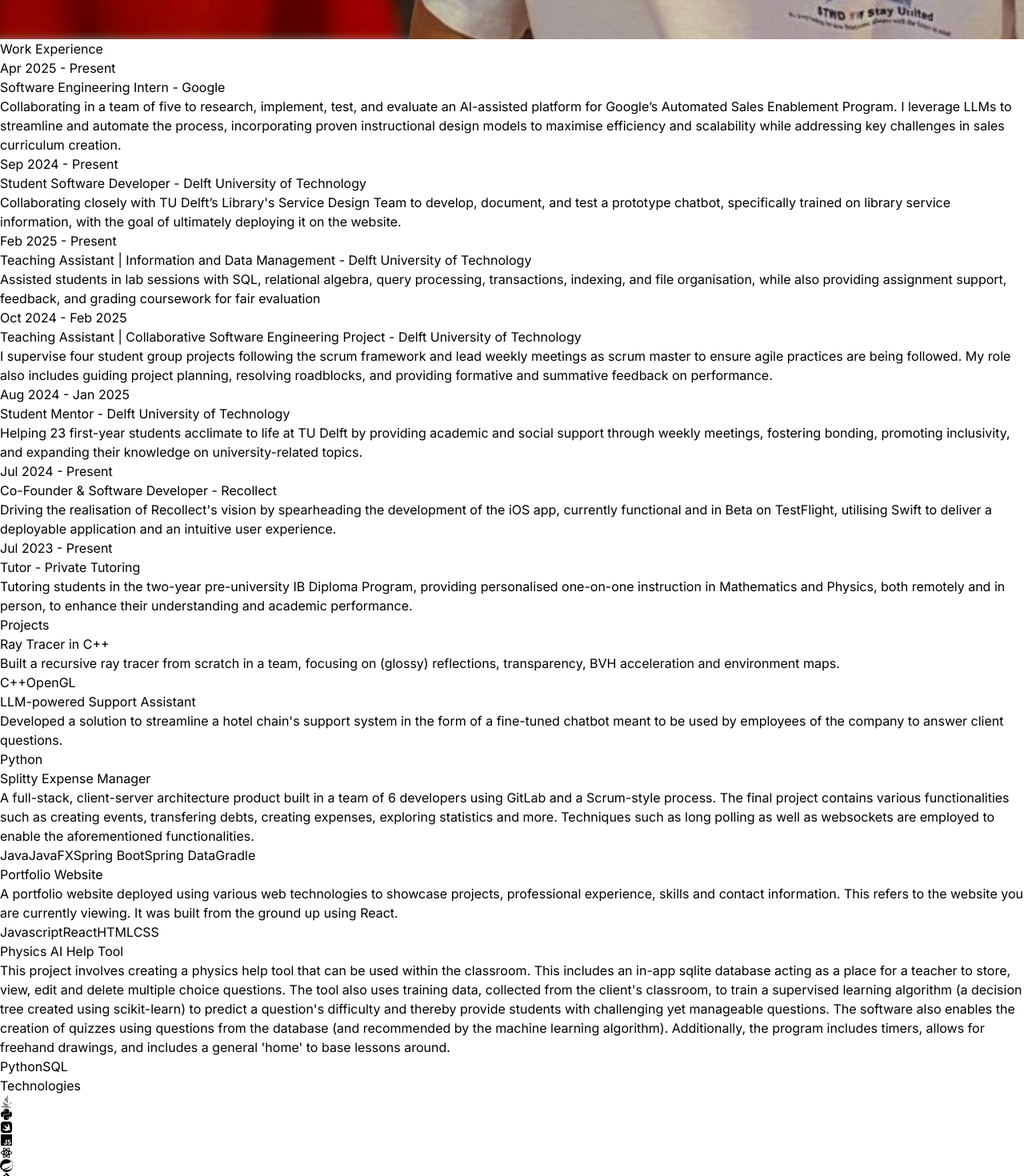
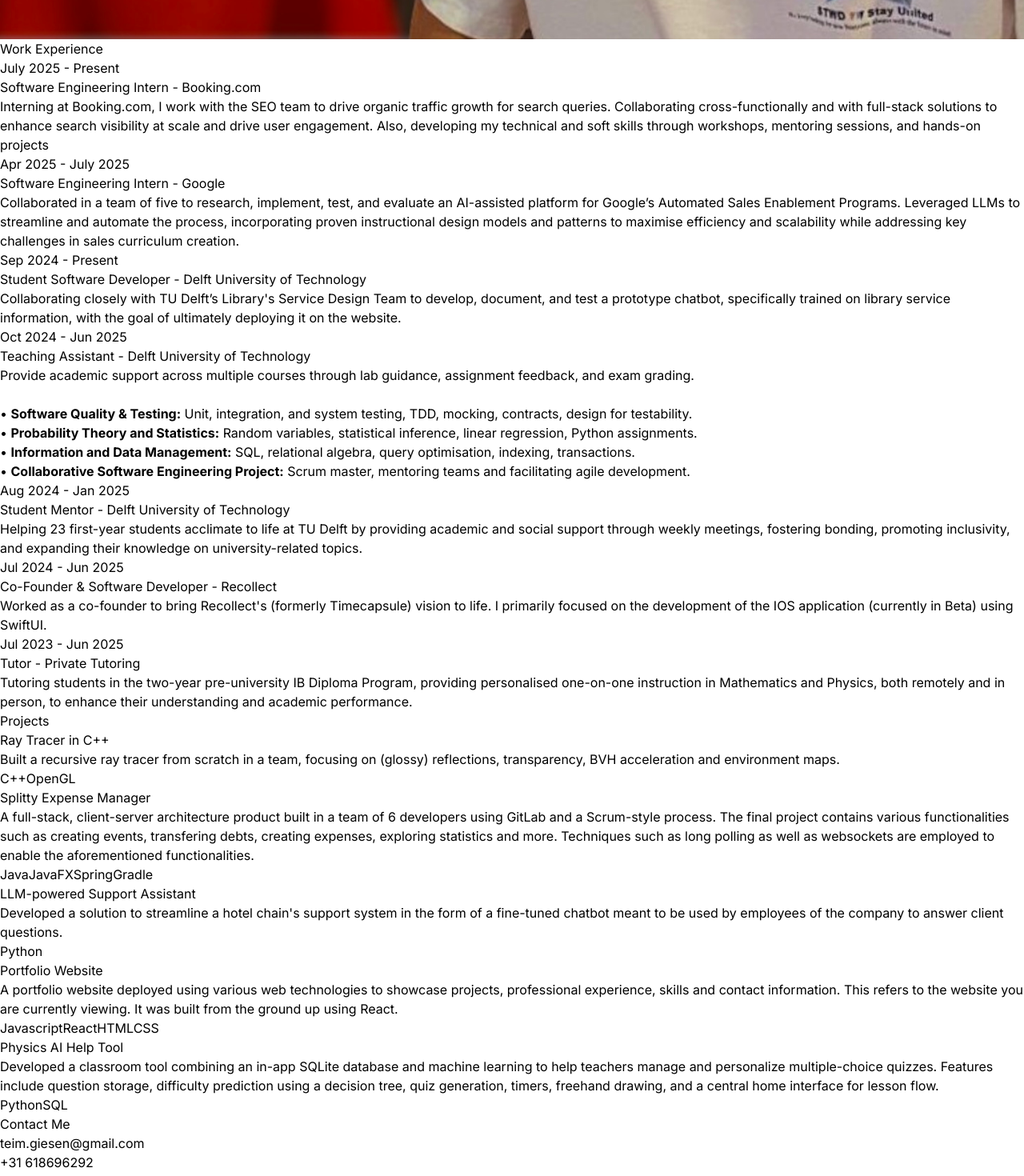
Before and after one commit to teimg/portfolio-site, a React (Vite) app: page / in a window 1280 px wide. Shown: the part 1330-2800 px from the top of the page at 80% size. Built offline with nearby package versions, Linux system fonts and the light colour scheme.

Commit message:
Updated Experiences

```diff
--- a/src/App.jsx
+++ b/src/App.jsx
@@ -1,10 +1,8 @@
 import Navbar from "./Components/Navbar";
 import Hero from "./Components/Hero"
-import Technologies from "./Components/Technologies";
 import Experience from "./Components/Experience";
 import Projects from "./Components/Projects";
 import Contact from "./Components/Contact";
-import Certificates from "./Components/Certificates";
 
 import { Analytics } from '@vercel/analytics/react';
 
@@ -19,8 +17,6 @@
         <Hero />
         <Experience />
         <Projects />
-        <Technologies />
-        <Certificates />
         <Contact />
         <Analytics />
       </div>
--- a/src/Components/Experience.jsx
+++ b/src/Components/Experience.jsx
@@ -31,9 +31,10 @@
                            {experience.company}
                         </a>
                     </h5>
-                    <p className="mb-4 text-neutral-300">
-                        {experience.description}
-                    </p>
+                    <p
+                        className="mb-4 text-neutral-300"
+                        dangerouslySetInnerHTML={{ __html: experience.description }}
+                    />
                 </motion.div>
             </div>
             ))}
--- a/src/Components/Hero.jsx
+++ b/src/Components/Hero.jsx
@@ -18,7 +18,7 @@
                     initial = {{x: -100, opacity: 0}}
                     animate = {{x: 0, opacity: 1}}
                     transition={{duration: 0.5, delay: 0.75}}>
-                        Computer Science and Engineering Honours student at Delft's University of Technology
+                        SWE Intern at Booking.com | CS and Engineering Honours student at Delft's University of Technology
                     </motion.span>
                     <motion.p className="my-2 max-w-xl py-6 font-light tracking-tighter"
                     initial = {{x: -100, opacity: 0}}
--- a/src/Components/Technologies.jsx
+++ /dev/null
@@ -1,47 +0,0 @@
-import { RiReactjsLine } from "react-icons/ri";
-import { FaPython } from "react-icons/fa";
-import { FaJava } from "react-icons/fa";
-import { IoLogoJavascript } from "react-icons/io5";
-import { FaSwift } from "react-icons/fa";
-import { SiSpring } from "react-icons/si";
-import { FaGitAlt } from "react-icons/fa";
-import {motion} from "framer-motion"
-
-const Technologies = () => {
-  return (
-    <div className="border-b border-neutral-800 pb-24">
-      <motion.h2 className="my-20 text-center text-3xl"
-      whileInView={{opacity: 1, y: 0}}
-      initial={{opacity:0, y: -100}}
-      transition={{duration: 0.5}}>Technologies</motion.h2>
-      <motion.div className="flex border-neutral-800 flex-wrap items-center justify-center gap-4"
-      whileInView={{opacity: 1, x: 0}}
-      initial={{opacity:0, x: -100}}
-      transition={{duration: 1}}>
-        <div className="rounded-2xl border-4 border-neutral-800 p-4 bg-neutral-100">
-          <FaJava className="text-7xl text-blue-400" />
-        </div>
-        <div className="rounded-2xl border-4 border-neutral-800 p-4 bg-neutral-100">
-          <FaPython className="text-7xl text-yellow-300" />
-        </div>
-        <div className="rounded-2xl border-4 border-neutral-800 p-4 bg-neutral-100">
-          <FaSwift className="text-7xl text-orange-400" />
-        </div>
-        <div className="rounded-2xl border-4 border-neutral-800 p-4 bg-neutral-100">
-          <IoLogoJavascript className="text-7xl text-yellow-400" />
-        </div>
-        <div className="rounded-2xl border-4 border-neutral-800 p-4 bg-neutral-100">
-          <RiReactjsLine className="text-7xl text-cyan-400" />
-        </div>
-        <div className="rounded-2xl border-4 border-neutral-800 p-4 bg-neutral-100">
-          <SiSpring className="text-7xl text-green-400" />
-        </div>
-        <div className="rounded-2xl border-4 border-neutral-800 p-4 bg-neutral-100">
-          <FaGitAlt className="text-7xl text-orange-800" />
-        </div>
-      </motion.div>
-    </div>
-  );
-};
-
-export default Technologies;
--- a/src/constants/index.js
+++ b/src/constants/index.js
@@ -7,10 +7,18 @@
 
 export const EXPERIENCES = [
   {
-    year: "Apr 2025 - Present",
+    year: "July 2025 - Present",
+    role: "Software Engineering Intern",
+    company: " Booking.com",
+    description: `Interning at Booking.com, I work with the SEO team to drive organic traffic growth for search queries. Collaborating cross-functionally and with full-stack solutions to enhance search visibility at scale and drive user engagement. Also, developing my technical and soft skills through workshops, mentoring sessions, and hands-on projects`,
+    technologies: ["Javascript", "React.js", "Next.js", "mongoDB"],
+    companyLink: "https://www.linkedin.com/company/booking.com"
+  },
+  {
+    year: "Apr 2025 - July 2025",
     role: "Software Engineering Intern",
     company: " Google",
-    description: `Collaborating in a team of five to research, implement, test, and evaluate an AI-assisted platform for Google’s Automated Sales Enablement Program. I leverage LLMs to streamline and automate the process, incorporating proven instructional design models to maximise efficiency and scalability while addressing key challenges in sales curriculum creation.`,
+    description: `Collaborated in a team of five to research, implement, test, and evaluate an AI-assisted platform for Google’s Automated Sales Enablement Programs. Leveraged LLMs to streamline and automate the process, incorporating proven instructional design models and patterns to maximise efficiency and scalability while addressing key challenges in sales curriculum creation.`,
     technologies: ["Javascript", "React.js", "Next.js", "mongoDB"],
     companyLink: "https://www.linkedin.com/company/google/"
   },
@@ -23,18 +31,14 @@
     companyLink: "https://www.linkedin.com/school/tudelft/"
   },
   {
-    year: "Feb 2025 - Present",
-    role: "Teaching Assistant | Information and Data Management",
+    year: "Oct 2024 - Jun 2025",
+    role: "Teaching Assistant",
     company: " Delft University of Technology",
-    description: `Assisted students in lab sessions with SQL, relational algebra, query processing, transactions, indexing, and file organisation, while also providing assignment support, feedback, and grading coursework for fair evaluation`,
-    technologies: ["Javascript", "React.js", "Next.js", "mongoDB"],
-    companyLink: "https://www.linkedin.com/school/tudelft/"
-  },
-  {
-    year: "Oct 2024 - Feb 2025",
-    role: "Teaching Assistant | Collaborative Software Engineering Project",
-    company: " Delft University of Technology",
-    description: `I supervise four student group projects following the scrum framework and lead weekly meetings as scrum master to ensure agile practices are being followed. My role also includes guiding project planning, resolving roadblocks, and providing formative and summative feedback on performance.`,
+    description: `Provide academic support across multiple courses through lab guidance, assignment feedback, and exam grading.<br /><br />
+  • <strong>Software Quality & Testing:</strong> Unit, integration, and system testing, TDD, mocking, contracts, design for testability.<br />
+  • <strong>Probability Theory and Statistics:</strong> Random variables, statistical inference, linear regression, Python assignments.<br />
+  • <strong>Information and Data Management:</strong> SQL, relational algebra, query optimisation, indexing, transactions.<br />
+  • <strong>Collaborative Software Engineering Project:</strong> Scrum master, mentoring teams and facilitating agile development.`,
     technologies: ["Javascript", "React.js", "Next.js", "mongoDB"],
     companyLink: "https://www.linkedin.com/school/tudelft/"
   },
@@ -47,15 +51,15 @@
     companyLink: "https://www.linkedin.com/school/tudelft/"
   },
   {
-    year: "Jul 2024 - Present",
+    year: "Jul 2024 - Jun 2025",
     role: "Co-Founder & Software Developer",
     company: " Recollect",
-    description: `Driving the realisation of Recollect's vision by spearheading the development of the iOS app, currently functional and in Beta on TestFlight, utilising Swift to deliver a deployable application and an intuitive user experience.`,
+    description: `Worked as a co-founder to bring Recollect's (formerly Timecapsule) vision to life. I primarily focused on the development of the IOS application (currently in Beta) using SwiftUI.`,
     technologies: ["Python", "Svelte", "Three.js", "Postgres"],
     companyLink: "https://www.linkedin.com/company/timecapsule024"
   },
   {
-    year: "Jul 2023 - Present",
+    year: "Jul 2023 - Jun 2025",
     role: "Tutor",
     company: " Private Tutoring",
     description: `Tutoring students in the two-year pre-university IB Diploma Program, providing personalised one-on-one instruction in Mathematics and Physics, both remotely and in person, to enhance their understanding and academic performance.`,
@@ -73,18 +77,18 @@
     technologies: ["C++", "OpenGL"]
   },
   {
+    title: "Splitty Expense Manager",
+    image: project1,
+    description:
+      "A full-stack, client-server architecture product built in a team of 6 developers using GitLab and a Scrum-style process. The final project contains various functionalities such as creating events, transfering debts, creating expenses, exploring statistics and more. Techniques such as long polling as well as websockets are employed to enable the aforementioned functionalities.",
+    technologies: ["Java", "JavaFX", "Spring", "Gradle"]
+  },
+  {
     title: "LLM-powered Support Assistant",
     image: project1,
     description:
       "Developed a solution to streamline a hotel chain's support system in the form of a fine-tuned chatbot meant to be used by employees of the company to answer client questions.",
     technologies: ["Python"]
-  },
-  {
-    title: "Splitty Expense Manager",
-    image: project1,
-    description:
-      "A full-stack, client-server architecture product built in a team of 6 developers using GitLab and a Scrum-style process. The final project contains various functionalities such as creating events, transfering debts, creating expenses, exploring statistics and more. Techniques such as long polling as well as websockets are employed to enable the aforementioned functionalities.",
-    technologies: ["Java", "JavaFX", "Spring Boot", "Spring Data", "Gradle"]
   },
   {
     title: "Portfolio Website",
@@ -97,28 +101,9 @@
     title: "Physics AI Help Tool",
     image: project3,
     description:
-      "This project involves creating a physics help tool that can be used within the classroom. This includes an in-app sqlite database acting as a place for a teacher to store, view, edit and delete multiple choice questions. The tool also uses training data, collected from the client's classroom, to train a supervised learning algorithm (a decision tree created using scikit-learn) to predict a question's difficulty and thereby provide students with challenging yet manageable questions. The software also enables the creation of quizzes using questions from the database (and recommended by the machine learning algorithm). Additionally, the program includes timers, allows for freehand drawings, and includes a general 'home' to base lessons around.",
+      "Developed a classroom tool combining an in-app SQLite database and machine learning to help teachers manage and personalize multiple-choice quizzes. Features include question storage, difficulty prediction using a decision tree, quiz generation, timers, freehand drawing, and a central home interface for lesson flow.",
     technologies: ["Python", "SQL"]
   }
-];
-
-export const CERTIFICATES = [
-  {
-    title: "AI Alignment 101 Course",
-    provider: "Delft AI Safety Initiative",
-    description:
-      "A condensed 5-week course facilitated by a DAISI member, introducing you to key technical AI alignment research.",
-    link: 'https://drive.google.com/file/d/1ilbSnChbvWpyAqQenQjLWB3mApb6E0X8/view?usp=sharing',
-    companyLink: "https://www.delftaisafety.org/daisi-agisf-curriculum"
-  },
-  {
-    title: "Scientific Computing with Python",
-    provider: "freeCodeCamp",
-    description:
-      "A 300-hour python developer certification including 5 final coding projects.",
-    link: 'https://www.freecodecamp.org/certification/Teim_Giesen/scientific-computing-with-python-v7',
-    companyLink: "https://www.freecodecamp.org/"
-  },
 ];
 
 export const CONTACT = {
```
Also changed, not shown: src/Components/Certificates.jsx (deleted, +0 -39 lines).
